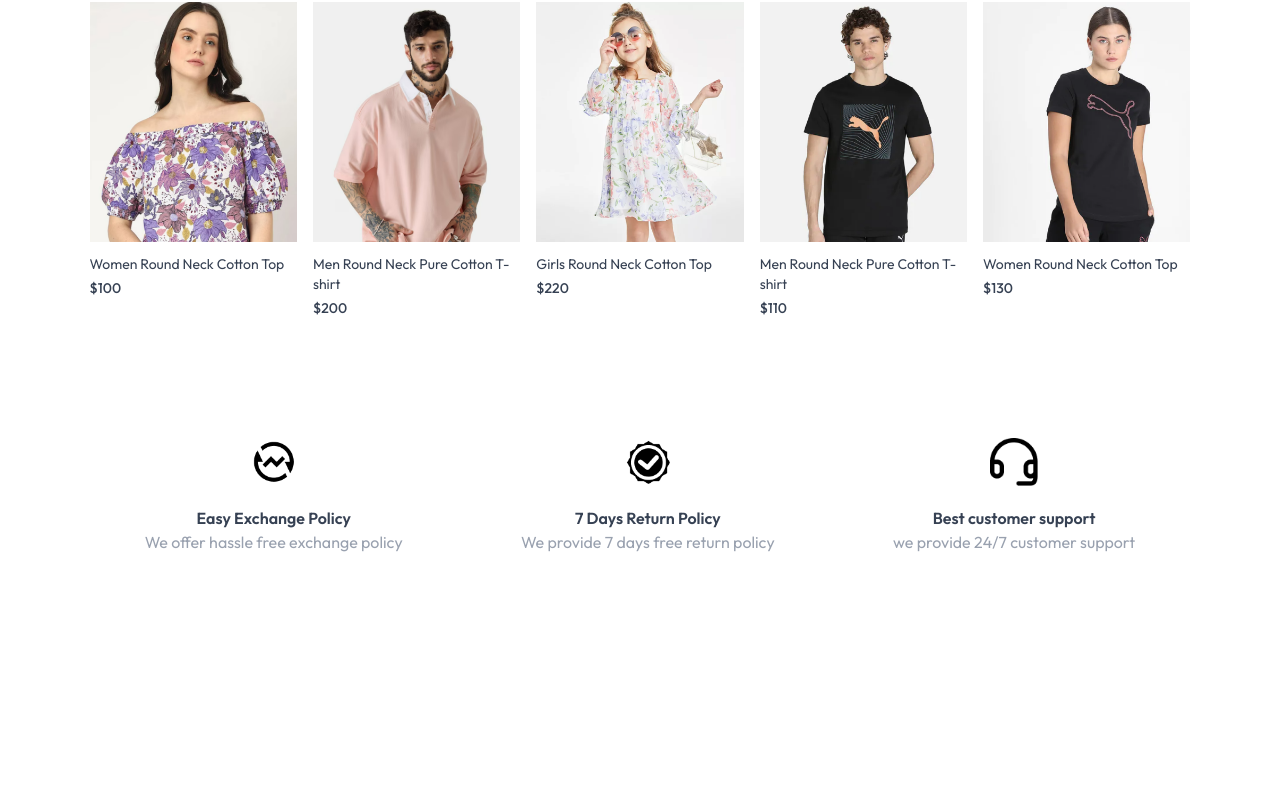
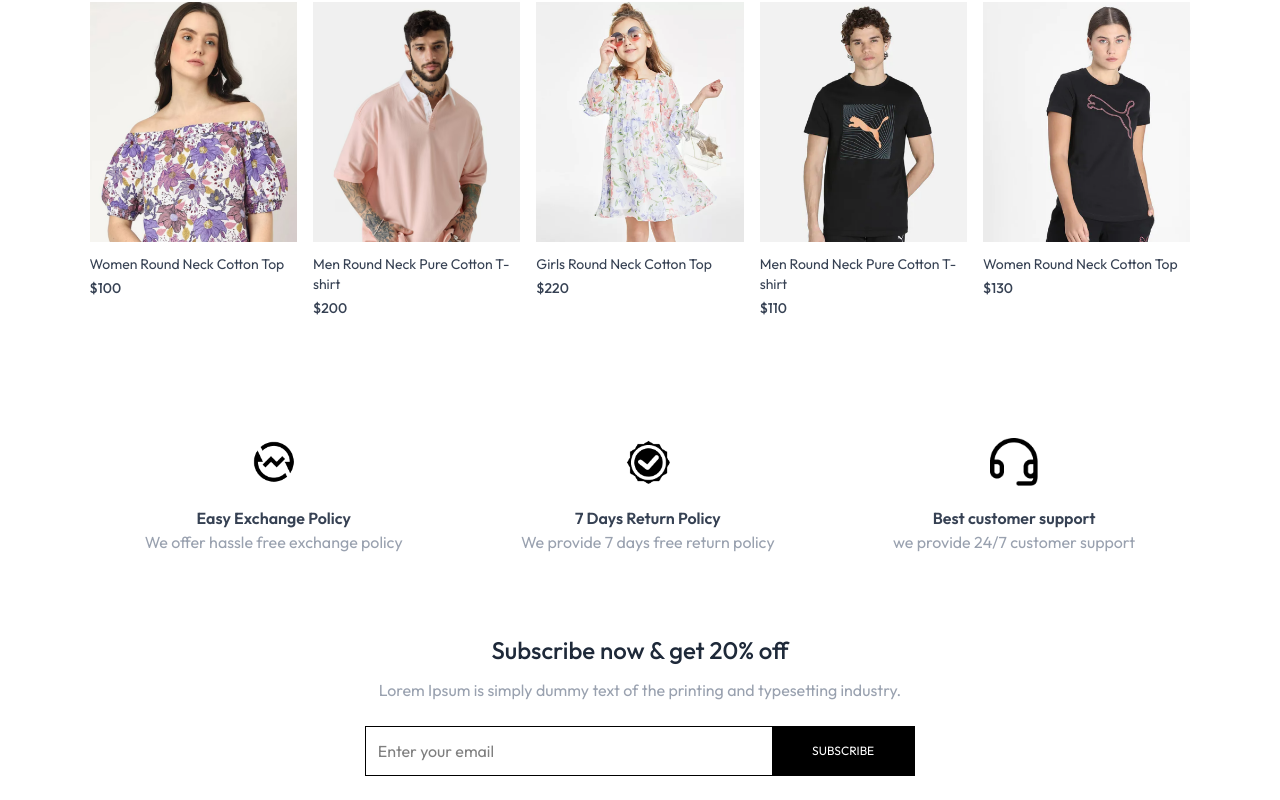
Before and after one commit to Kafoor-Nimas/ecommerce-app, a React (Vite) app in the folder frontend/: page / in a window 1280 px wide. Shown: the part 1527-2327 px from the top of the page. Before the commit the page ends 2161 px from the top, so only its background shows below. Built offline with nearby package versions, Linux system fonts and the light colour scheme.

Commit message:
created newsLetterBox section

```diff
--- a/frontend/src/components/NewsLetterBox.jsx
+++ b/frontend/src/components/NewsLetterBox.jsx
@@ -1,11 +1,35 @@
-import React from 'react'
+import React from "react";
 
 const NewsLetterBox = () => {
+
+  const onSubmitHandler = (event)=>{
+    event.preventDefault();
+  }
   return (
-    <div className='text-center'>
+    <div className="text-center">
+      <p className="text-2xl font-medium text-gray-800">
+        Subscribe now & get 20% off
+      </p>
+      <p className="text-gray-400 mt-3">
+        Lorem Ipsum is simply dummy text of the printing and typesetting
+        industry.
+      </p>
+      <form onSubmit={onSubmitHandler} className="w-full sm:w-1/2 flex items-center gap-3 mx-auto my-6 border pl-3">
+        <input
+          type="email"
+          placeholder="Enter your email"
+          className="w-full sm:flex-1 outline-none"
+          required
+        />
+        <button
+          type="submit"
+          className="bg-black text-white text-xs px-10 py-4"
+        >
+          SUBSCRIBE
+        </button>
+      </form>
+    </div>
+  );
+};
 
-    </div>
-  )
-}
-
-export default NewsLetterBox
+export default NewsLetterBox;
```
